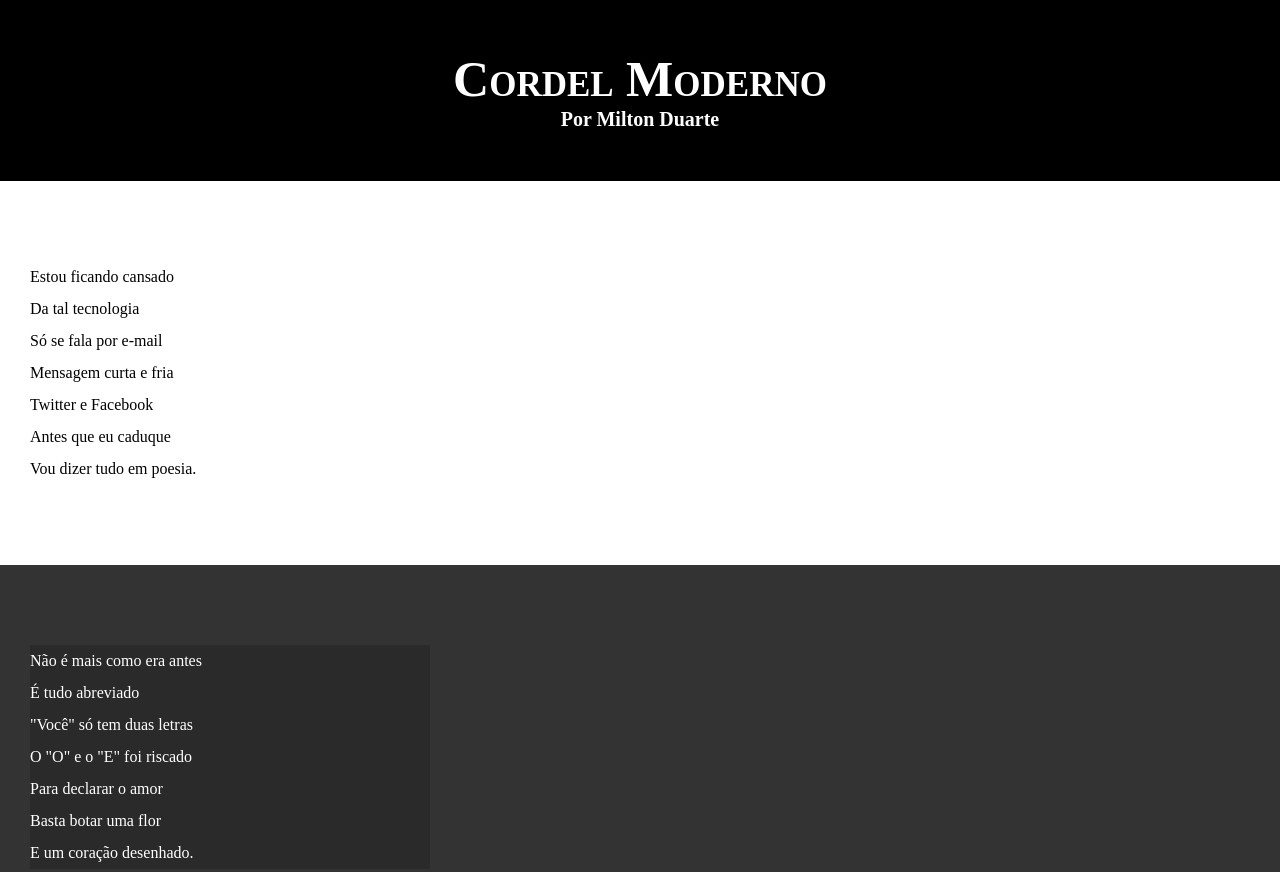
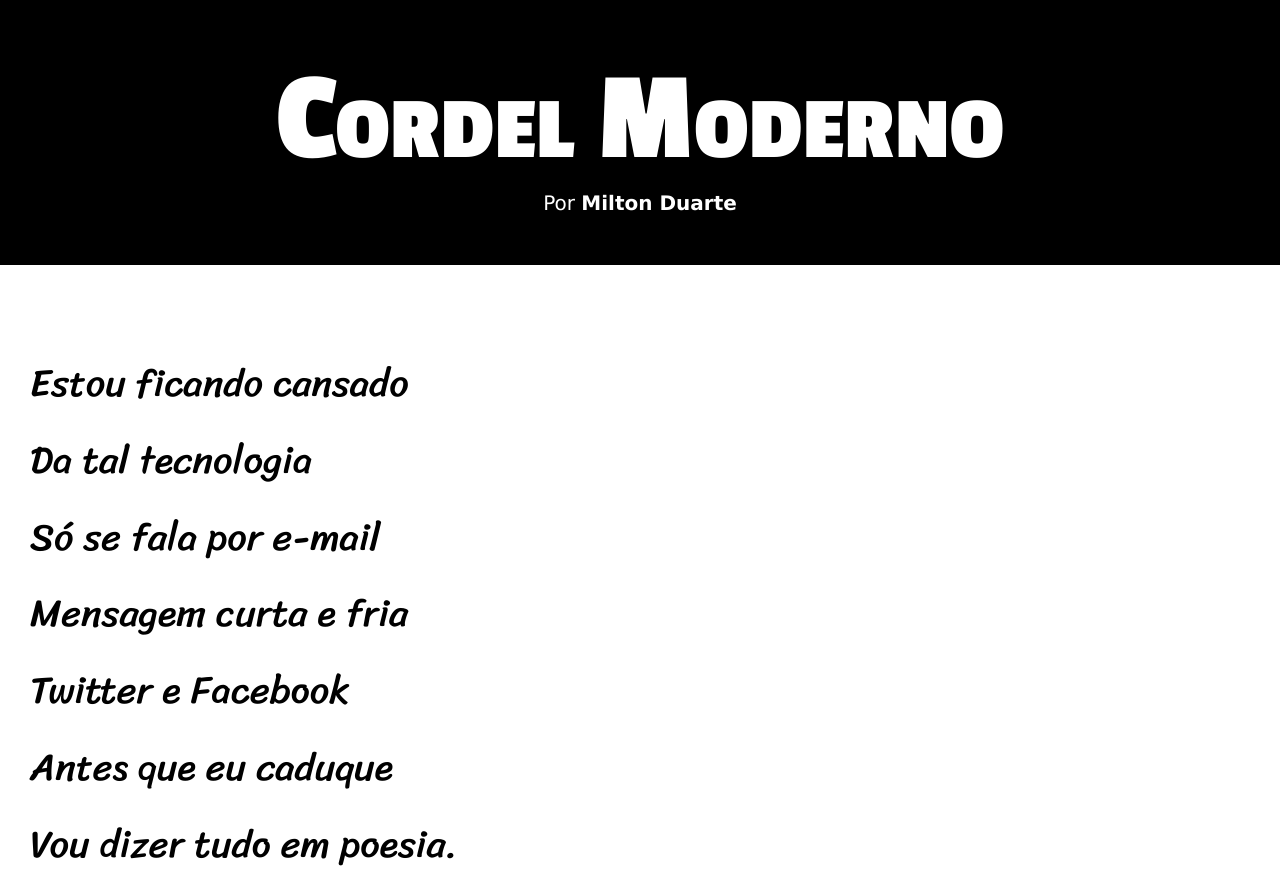
Before and after one commit to NicolleSantos/html-css, a plain HTML site: page curso-em-video/desafios/d012/index.html in a window 1280 px wide. Shown: the top 872 px of the page. Drawn offline with Linux system fonts and the light colour scheme.

Commit message:
Atualização de styles
desafio 21

```diff
--- a/curso-em-video/desafios/d012/style.css
+++ b/curso-em-video/desafios/d012/style.css
@@ -1,6 +1,13 @@
 @charset "UTF-8";
 
-@import url(); /*fonte page*/
+/*fonte page*/
+@import url('https://fonts.googleapis.com/css2?family=Passion+One:wght@400;700;900&family=Sriracha&display=swap');
+
+:root{
+    --fonte1: Verdana, Geneva, Tahoma, sans-serif;
+    --fonte2: 'Passion One', cursiva;
+    --fonte3: 'Sriracha', cursiva;
+}
 
 *{
     margin: 0px;
@@ -10,6 +17,7 @@
 html, body{
     min-height: 100%vh;
     background-color: darkgray;
+    font-family: var(--fonte1);
 }
 
 header{
@@ -18,18 +26,22 @@ header{
     text-align: center;
 }
 
+/*TÍTULO*/
 header > h1 {
-    font-size: 50px;
-    margin: auto;
+    font-size: 10vw;
     padding-top: 50px;
     font-variant: small-caps;
+    font-family: var(--fonte2);
 }
 
+/*SUBTITULO*/
 header > h2 {
     font-size: 20px;
     padding-bottom: 50px;
+    font-weight: lighter;
 }
 
+/*LINK*/
 header a, footer a{
     color: white;
     text-decoration: none;
@@ -46,6 +58,8 @@ section{
     padding-bottom: 10vh;
     padding-left: 30px;
     line-height: 2em;
+    font-family: var(--fonte3);
+    font-size: 3vw;
 }
 
 section.normal{
@@ -60,7 +74,8 @@ section.imagem{
 
 section.imagem > p{
     background-color: rgba(0, 0, 0, 0.178);
-    width: 400px;
+    display: inline-block;
+    padding: 5px;
 }
 
 footer{
```
